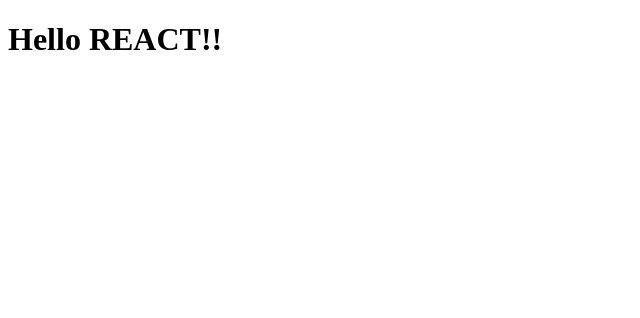
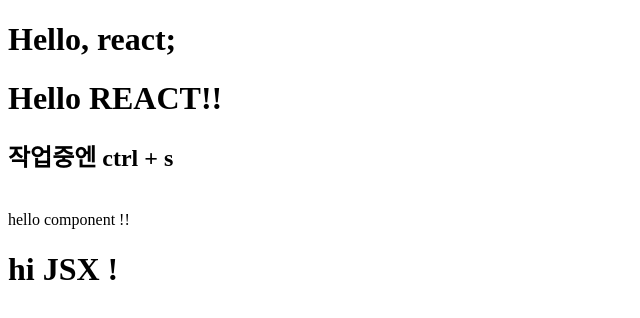
Before and after one commit to hagop5989/react20240509, a React (Vite) app: page / in a window 1280 px wide. Shown: the top 318 px of the page, without its empty margins (0-640 px from the left). Built offline with nearby package versions, Linux system fonts and the light colour scheme.

Commit message:
20240509 react 공부 시작 (학원)

```diff
--- a/src/App.jsx
+++ b/src/App.jsx
@@ -1,8 +1,43 @@
+// built-in component : html 의 기본 요소, 태그명이 소문자로 시작
+// component : 직접만든 요소(태그), 대문자로 시작
+// component 는 return 을 가진 함수
+
+// props
+
+<Welcome name="" />;
+function Welcome(props) {
+  return <h1>Hello, {props.name};</h1>;
+}
+
+function MyComponent() {
+  // return : 화면에 출력할 코드
+  return <div>hello component !! </div>;
+}
+
+function MyComp() {
+  // JSX 코드 : <div></div> 이런식의 태그를 가진 코드
+  const myElem = <h1>hi JSX !</h1>;
+
+  return myElem;
+}
+
 function App() {
+  // 한줄 주석
+  /*
+   * 여러줄 주석
+   */
+
+  // component 사용 시 종료 태그 생략할 수 없음
   return (
     <>
       <div>
+        <Welcome name={"react"} />
+        {/* jsx 내에서의 주석 */}
         <h1>Hello REACT!!</h1>
+        <h2>작업중엔 ctrl + s</h2>
+        <br />
+        <MyComponent />
+        <MyComp />
       </div>
     </>
   );
```
Also changed, not shown: src/main.jsx (+5 -5 lines).
